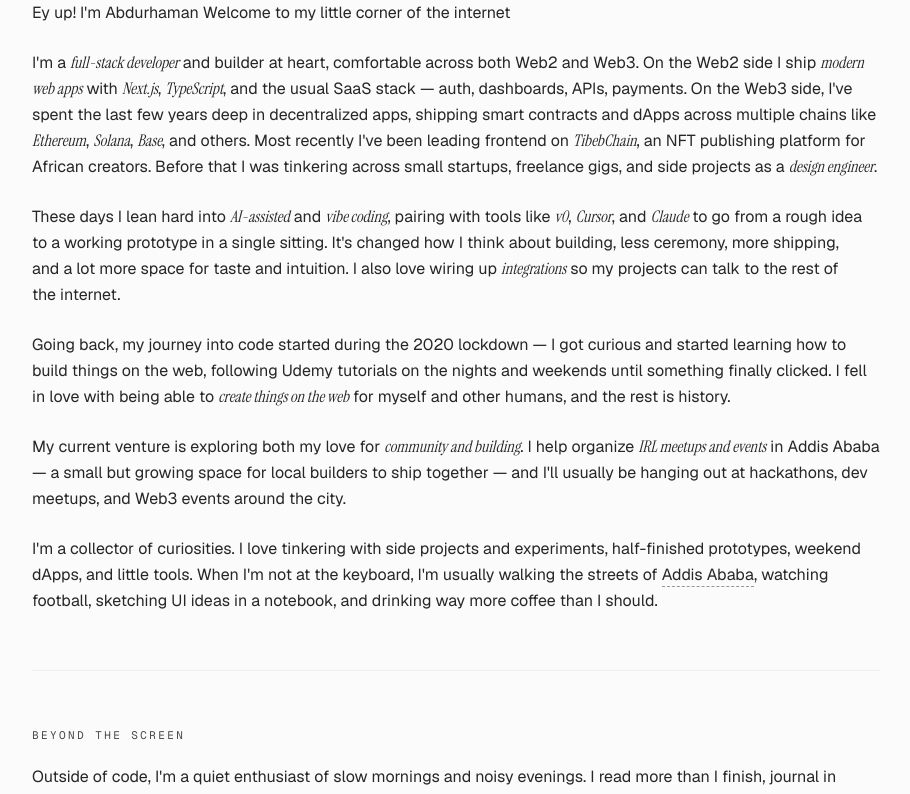
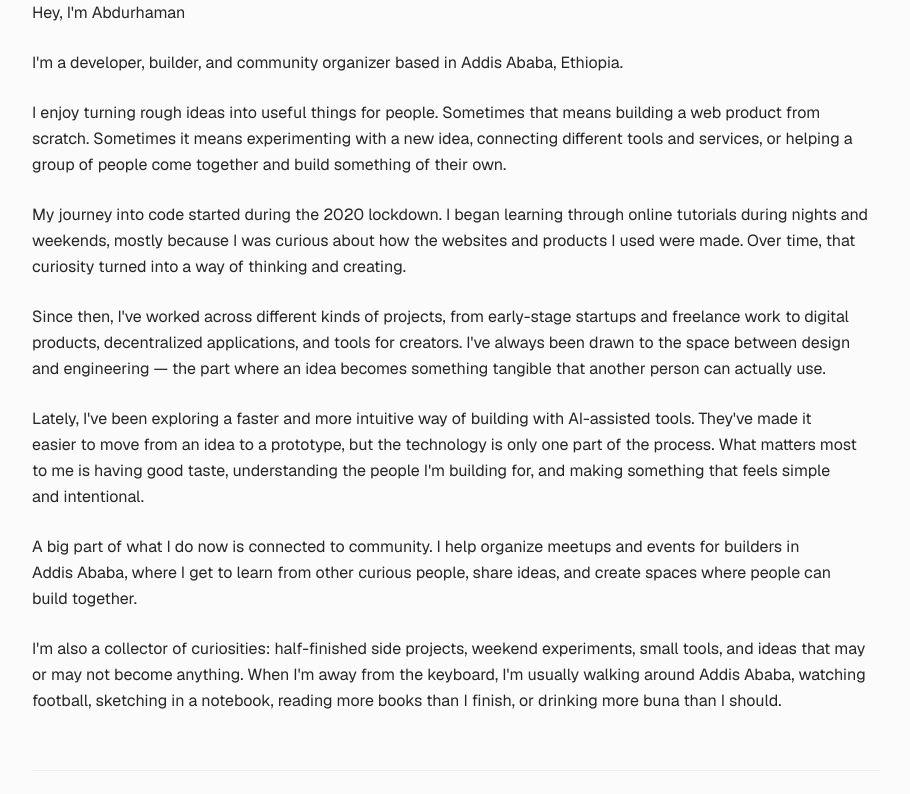
Before and after one commit to abdunur-dev/portfolio--qm, a Next.js app: page /about in a window 1280 px wide. Shown: the part 980-1774 px from the top of the page, without its empty margins (184-1094 px from the left). Built offline with nearby package versions, Linux system fonts and the light colour scheme.

Commit message:
feat: refactor about page content for clarity and conciseness

```diff
--- a/app/about/page.tsx
+++ b/app/about/page.tsx
@@ -51,85 +51,14 @@ export default function AboutPage() {
           {/* Intro */}
           <FadeUp delay={0.2}>
             <div className="mt-12 space-y-6 text-pretty text-base leading-relaxed text-foreground/85">
-              <p>
-                Ey up! I&apos;m Abdurhaman Welcome to my little corner of the internet
-              </p>
-              <p>
-                I&apos;m a{" "}
-                <span className="font-serif italic">
-                  full-stack developer
-                </span>{" "}
-                and builder at heart, comfortable across both Web2 and Web3.
-                On the Web2 side I ship{" "}
-                <span className="font-serif italic">
-                  modern web apps
-                </span>{" "}
-                with{" "}
-                <span className="font-serif italic">Next.js</span>,{" "}
-                <span className="font-serif italic">TypeScript</span>, and the
-                usual SaaS stack — auth, dashboards, APIs, payments. On the
-                Web3 side, I&apos;ve spent the last few years deep in
-                decentralized apps, shipping smart contracts and dApps across
-                multiple chains like{" "}
-                <span className="font-serif italic">Ethereum</span>,{" "}
-                <span className="font-serif italic">Solana</span>,{" "}
-                <span className="font-serif italic">Base</span>, and others.
-                Most recently I&apos;ve been leading frontend on{" "}
-                <span className="font-serif italic">TibebChain</span>, an NFT
-                publishing platform for African creators. Before that I was
-                tinkering across small startups, freelance gigs, and side
-                projects as a{" "}
-                <span className="font-serif italic">design engineer</span>.
-              </p>
-              <p>
-                These days I lean hard into{" "}
-                <span className="font-serif italic">AI-assisted</span> and{" "}
-                <span className="font-serif italic">vibe coding</span>, pairing
-                with tools like{" "}
-                <span className="font-serif italic">v0</span>,{" "}
-                <span className="font-serif italic">Cursor</span>, and{" "}
-                <span className="font-serif italic">Claude</span> to go from a
-                rough idea to a working prototype in a single sitting. It&apos;s
-                changed how I think about building, less ceremony, more
-                shipping, and a lot more space for taste and intuition. I also love wiring up{" "}
-                <span className="font-serif italic">integrations</span> so my projects can talk to the
-                rest of the internet.
-              </p>
-              <p>
-                Going back, my journey into code started during the 2020
-                lockdown — I got curious and started learning how to build
-                things on the web, following Udemy tutorials on the nights and
-                weekends until something finally clicked. I fell in love with
-                being able to{" "}
-                <span className="font-serif italic">
-                  create things on the web
-                </span>{" "}
-                for myself and other humans, and the rest is history.
-              </p>
-              <p>
-                My current venture is exploring both my love for{" "}
-                <span className="font-serif italic">
-                  community and building
-                </span>
-                . I help organize{" "}
-                <span className="font-serif italic">
-                  IRL meetups and events
-                </span>{" "}
-                in Addis Ababa — a small but growing space for local builders
-                to ship together — and I&apos;ll usually be hanging out at
-                hackathons, dev meetups, and Web3 events around the city.
-              </p>
-              <p>
-                I&apos;m a collector of curiosities. I love tinkering with
-                side projects and experiments, half-finished prototypes,
-                weekend dApps, and little tools. When I&apos;m not at the keyboard, I&apos;m usually walking the
-                streets of{" "}
-                <span className="border-b border-dashed border-foreground/40 pb-px">
-                  Addis Ababa
-                </span>
-                , watching football, sketching UI ideas in a notebook, and
-                drinking way more coffee than I should.
-              </p>
+              <p>Hey, I&apos;m Abdurhaman</p>
+              <p>I&apos;m a developer, builder, and community organizer based in Addis Ababa, Ethiopia.</p>
+              <p>I enjoy turning rough ideas into useful things for people. Sometimes that means building a web product from scratch. Sometimes it means experimenting with a new idea, connecting different tools and services, or helping a group of people come together and build something of their own.</p>
+              <p>My journey into code started during the 2020 lockdown. I began learning through online tutorials during nights and weekends, mostly because I was curious about how the websites and products I used were made. Over time, that curiosity turned into a way of thinking and creating.</p>
+              <p>Since then, I&apos;ve worked across different kinds of projects, from early-stage startups and freelance work to digital products, decentralized applications, and tools for creators. I&apos;ve always been drawn to the space between design and engineering — the part where an idea becomes something tangible that another person can actually use.</p>
+              <p>Lately, I&apos;ve been exploring a faster and more intuitive way of building with AI-assisted tools. They&apos;ve made it easier to move from an idea to a prototype, but the technology is only one part of the process. What matters most to me is having good taste, understanding the people I&apos;m building for, and making something that feels simple and intentional.</p>
+              <p>A big part of what I do now is connected to community. I help organize meetups and events for builders in Addis Ababa, where I get to learn from other curious people, share ideas, and create spaces where people can build together.</p>
+              <p>I&apos;m also a collector of curiosities: half-finished side projects, weekend experiments, small tools, and ideas that may or may not become anything. When I&apos;m away from the keyboard, I&apos;m usually walking around Addis Ababa, watching football, sketching in a notebook, reading more books than I finish, or drinking more buna than I should.</p>
             </div>
           </FadeUp>
 
@@ -142,23 +71,18 @@ export default function AboutPage() {
             </p>
             <div className="mt-5 space-y-6 text-pretty text-base leading-relaxed text-foreground/85">
               <p>
-                Outside of code, I&apos;m a quiet enthusiast of slow mornings
-                and noisy evenings. I read more than I finish, journal in
-                spurts, and like watching how a city wakes up from a third-floor
-                window with a cup of buna in hand.
+                I&apos;m drawn to slow mornings, noisy evenings, and the small details that make everyday life feel intentional.
               </p>
               <p>
-                I dabble in mentoring new builders, dragging friends into Web3
-                rabbit holes at 2am, and trying to make every small thing —
-                a button, a margin, a paragraph — feel a little more
-                considered than it had to be.
+                I journal in spurts, mentor new builders when I can, and occasionally pull friends into late-night rabbit holes about technology, creativity, and the future.
+              </p>
+              <p>
+                Whether it&apos;s a button, a margin, or a paragraph, I like making small things feel a little more considered than they need to be.
               </p>
             </div>
           </FadeUp>
 
           <hr className="my-14 border-border/50" />
-
-  <hr className="my-14 border-border/50" />
 
 
           {/* Let's connect */}
```
